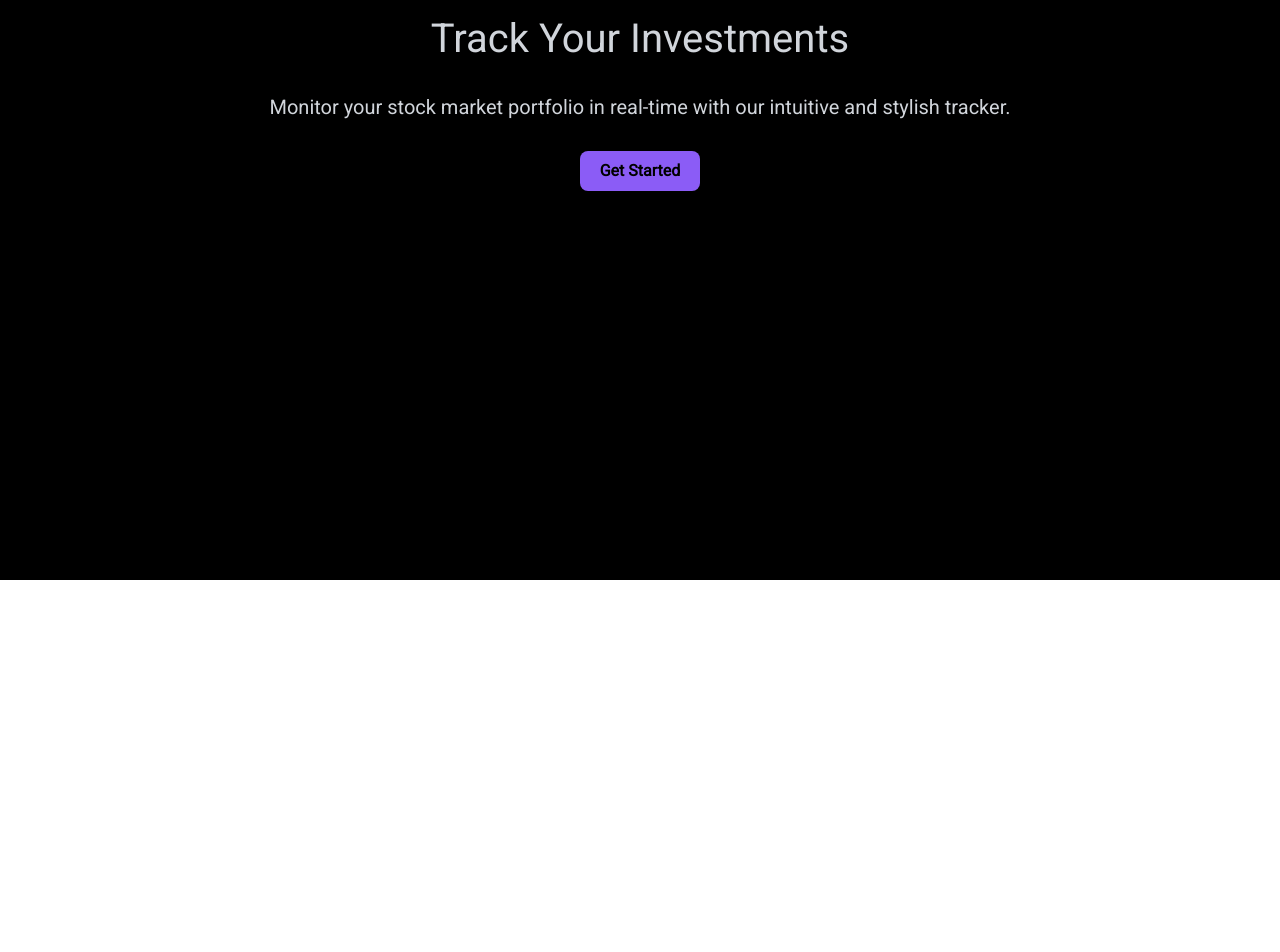
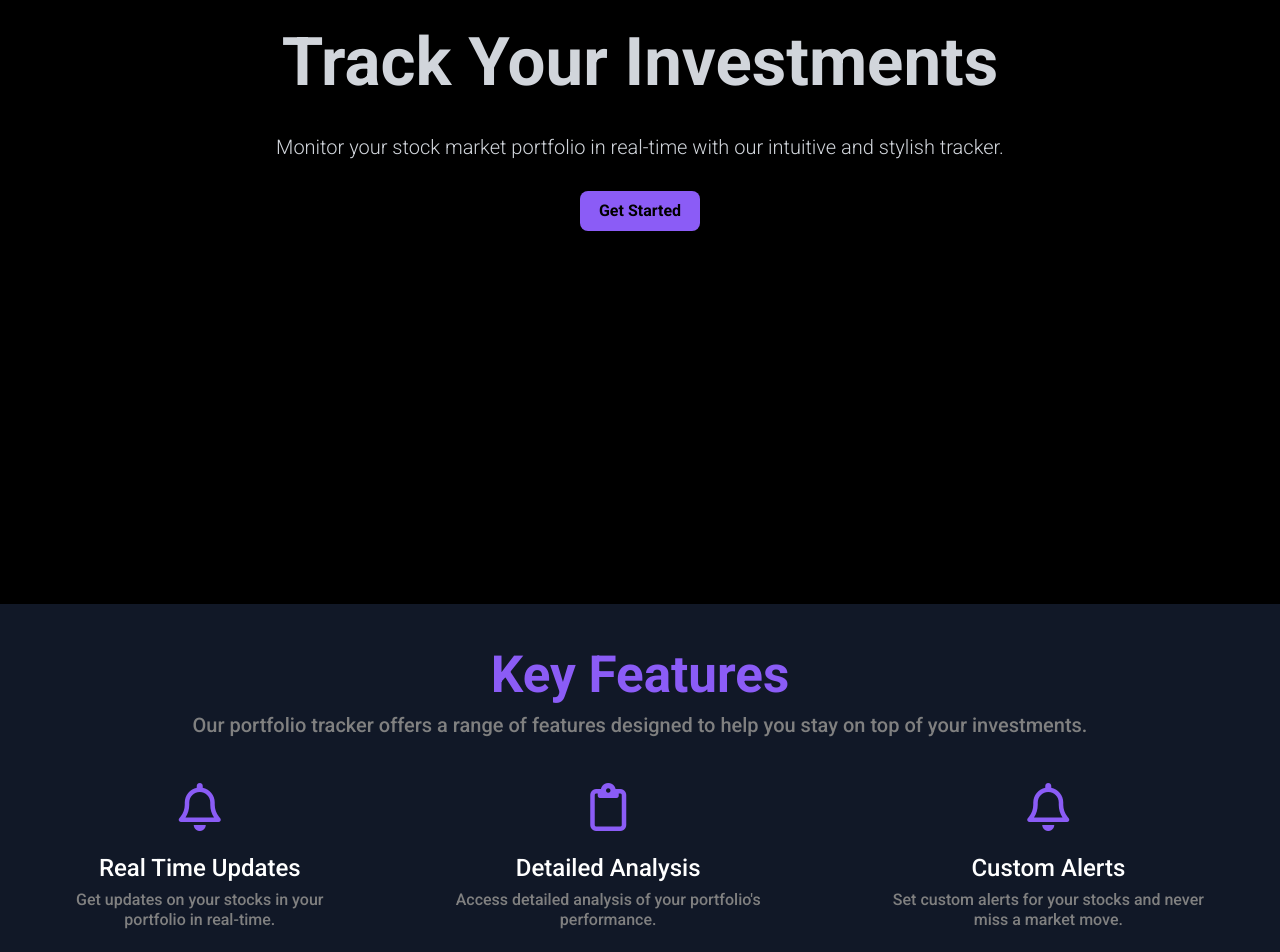
Before and after one commit to prajwal-bandekar/Stock-Portfolio-Management, a React (Create React App) app in the folder spmui/: page /Contact-us in a window 1280 px wide. Shown: the part 220-1172 px from the top of the page. Before the commit the page ends 800 px from the top, so only its background shows below. Built offline with nearby package versions, Linux system fonts and the light colour scheme.

Commit message:
Added Secong page of Hero section

```diff
--- a/spmui/package.json
+++ b/spmui/package.json
@@ -3,6 +3,10 @@
   "version": "0.1.0",
   "private": true,
   "dependencies": {
+    "@emotion/react": "^11.11.3",
+    "@emotion/styled": "^11.11.0",
+    "@mui/icons-material": "^5.15.6",
+    "@mui/material": "^5.15.6",
     "@testing-library/jest-dom": "^5.17.0",
     "@testing-library/react": "^13.4.0",
     "@testing-library/user-event": "^13.5.0",
--- a/spmui/public/index.html
+++ b/spmui/public/index.html
@@ -17,7 +17,8 @@
 
   <link rel="preconnect" href="https://fonts.googleapis.com">
   <link rel="preconnect" href="https://fonts.gstatic.com" crossorigin>
-  <link href="https://fonts.googleapis.com/css2?family=Roboto&display=swap" rel="stylesheet">
+  <link href="https://fonts.googleapis.com/css2?family=Roboto:wght@100;300;400;500;700&display=swap" rel="stylesheet">
+
 
     <title>React App</title>
   </head>
@@ -25,5 +26,6 @@
 
     <div id="root"></div>
 
+    <script src="https://kit.fontawesome.com/aab459a992.js" crossorigin="anonymous"></script>
   </body>
 </html>
--- a/spmui/src/App.js
+++ b/spmui/src/App.js
@@ -1,25 +1,32 @@
 import './App.css';
 import 'bootstrap/dist/css/bootstrap.min.css';
 import LP from './components/LP';
-// import { BrowserRouter, Routes, Route } from "react-router-dom";
+import { BrowserRouter, Routes, Route } from "react-router-dom";
 // import LandingPage from './components/LandingPage';
-// import SignupForm from './components/Authentication/SignupForm.jsx'
-// import LoginEmail from './components/Authentication/LoginEmail';
-// import LoginPhone from './components/Authentication/LoginPhone';
+import About from './components/About';
+import ContactUs from './components/ContactUs';
+import SignupForm from './components/Authentication/SignupForm.jsx'
+import LoginEmail from './components/Authentication/LoginEmail';
+import LoginPhone from './components/Authentication/LoginPhone';
 
 
 
 function App() {
   return (
     <div>
-      {/* <BrowserRouter>
+      <BrowserRouter>
           <Routes>
-            <Route index element={<LandingPage/>} />
+            {/* <Route index element={<LandingPage/>} /> */}
+            {/* <Route index element={<LP/>} /> */}
             <Route path='/Signup' element={<SignupForm/>} />
             <Route path='/Login-Via-Email' element={<LoginEmail/>} />
             <Route path='/Login-Via-Phone' element={<LoginPhone/>} />
+            <Route path='/about' element={<About/>}/>
+            <Route path='/Contact-us' element={<ContactUs/>}/>
+
           </Routes>
-        </BrowserRouter> */}
+        </BrowserRouter>
+        {/* Tesing LP here */}
         <LP/>
     </div>
   );
--- /dev/null
+++ b/spmui/src/components/About.jsx
@@ -0,0 +1,9 @@
+import React from 'react'
+
+const About = () => {
+  return (
+    <div>About</div>
+  )
+}
+
+export default About
--- /dev/null
+++ b/spmui/src/components/ContactUs.jsx
@@ -0,0 +1,9 @@
+import React from 'react'
+
+const ContactUs = () => {
+  return (
+    <div>ContactUs</div>
+  )
+}
+
+export default ContactUs
--- a/spmui/src/components/LP.css
+++ b/spmui/src/components/LP.css
@@ -1,11 +1,9 @@
-
+/* PAGE 1 */
 #nav{
-
     display: flex;
     justify-content:space-between;
     border-bottom: 1.2px white solid;
 }
-
 
 #nav-left{
   padding-top:15px ;
@@ -40,7 +38,13 @@
     align-items: center;
 }
 
+#herosection> h1{
+    font-weight: 900;
+    font-size: 4.2rem;
+  }
+
 #herosection>h5{
+    font-weight: 300;
   color:#D1D5DB ;
 }
 
@@ -59,3 +63,94 @@
     color: white;
     background-color: #5e01f5;
 }
+
+/* PAGE 2 */
+#parentdiv2{
+  height: 60vh;
+  background-color: #111827;
+  color: #8B5CF6;
+}
+
+#header{
+  text-align: center;
+}
+
+#header h1{
+  padding-top: 40px;
+  font-weight: 700;
+  font-size: 3.2rem;
+}
+
+#header h5{
+ color: gray;
+}
+
+#tab{
+  height: 20vh;
+  display: flex;
+  justify-content: space-around;
+  margin-top: 2rem;
+  text-align: center;
+  align-items: center;
+  padding: 0 10px;
+}
+
+.h1tab{
+  font-size: 1.5rem;
+  color: white;
+}
+
+.h5tab{
+  font-size: 1rem;
+  color: grey;
+}
+
+.tabchild i{
+  padding: 45px 0;
+  font-size: 3em;
+}
+
+
+
+
+
+
+
+
+
+
+
+
+
+
+
+
+
+
+
+
+
+
+
+
+/* .parentdiv2{
+    height: 100vh;
+    display: flex;
+
+    align-items: center;
+    justify-content: space-between;
+}
+
+.header{
+    height: 100%;
+    display: flex;
+    justify-content: center;
+    align-items: center;
+}
+
+.tab{
+    display: flex;
+    justify-content: center;
+    align-items: center;
+    flex-direction: row;
+} */
--- a/spmui/src/components/LP.jsx
+++ b/spmui/src/components/LP.jsx
@@ -1,13 +1,15 @@
 import React from "react";
 import "./LP.css";
+// import { Link } from "react-router-dom";
+// import InventoryOutlinedIcon from '@mui/icons-material/InventoryOutlined';
 
 const LP = () => {
   return (
     <>
+    {/* PAGE 1 */}
       <div id="parentdiv">
         <div id="nav">
           <div id="nav-left">
-
             <h4>*Logo* InvestMitra</h4>
           </div>
 
@@ -17,12 +19,48 @@ const LP = () => {
             <h4>Contact Us</h4>
           </div>
         </div>
+
         <div id="herosection">
           <h1>Track Your Investments</h1>
           <br />
-          <h5>Monitor your stock market portfolio in real-time with our intuitive and stylish tracker.</h5>
-            <br />
-            <button id="button">Get Started</button>
+
+          <h5>
+            Monitor your stock market portfolio in real-time with our intuitive
+            and stylish tracker.
+          </h5>
+          <br />
+
+          {/* <Link to="/Signup"></Link> */}
+          <button id="button">Get Started</button>
+
+        </div>
+      </div>
+
+      {/* PAGE 2 */}
+
+      <div id="parentdiv2">
+        <div id="header">
+        <h1>Key Features</h1>
+        <h5>Our portfolio tracker offers a range of features designed to help you stay on top of your investments.</h5>
+        </div>
+        <div id="tab">
+          <div className="tabchild">
+            {/* ADD DIFFERENT ICONS */}
+          <i class="fa-regular fa-bell fa-2xl"></i>
+            <h1 className="h1tab">Real Time Updates</h1>
+            <h5 className="h5tab">Get updates on your stocks in your <br/> portfolio in real-time.</h5></div>
+
+          <div className="tabchild">
+            {/* ADD DIFFERENT ICONS */}
+          <i class="fa-regular fa-clipboard fa-2xl"></i>
+            <h1 className="h1tab">Detailed Analysis</h1>
+            <h5 className="h5tab">Access detailed analysis of your portfolio's <br/> performance.</h5></div>
+
+          <div className="tabchild">
+            {/* ADD DIFFERENT ICONS */}
+            <i class="fa-regular fa-bell fa-2xl"></i>
+            <h1 className="h1tab">Custom Alerts</h1>
+            <h5 className="h5tab">Set custom alerts for your stocks and never <br/> miss a market move.</h5></div>
         </div>
       </div>
     </>
```
Also changed, not shown: spmui/src/components/LandingPage.jsx (+21 -21 lines), 1 other file (tests, documents, lock files or other folders).
